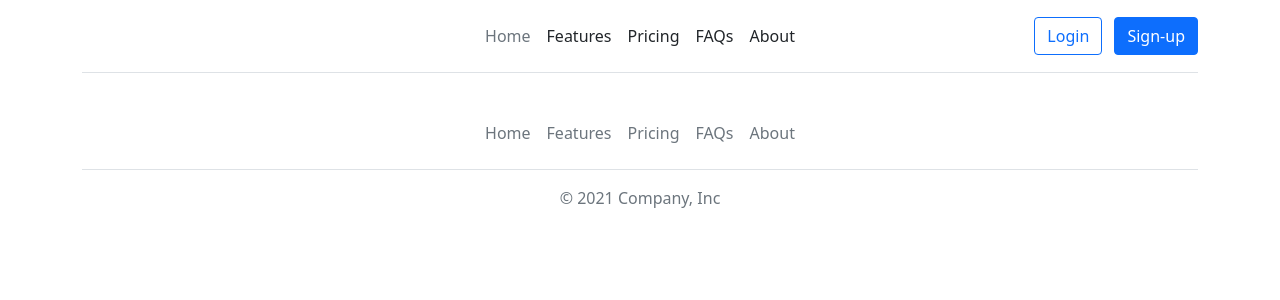
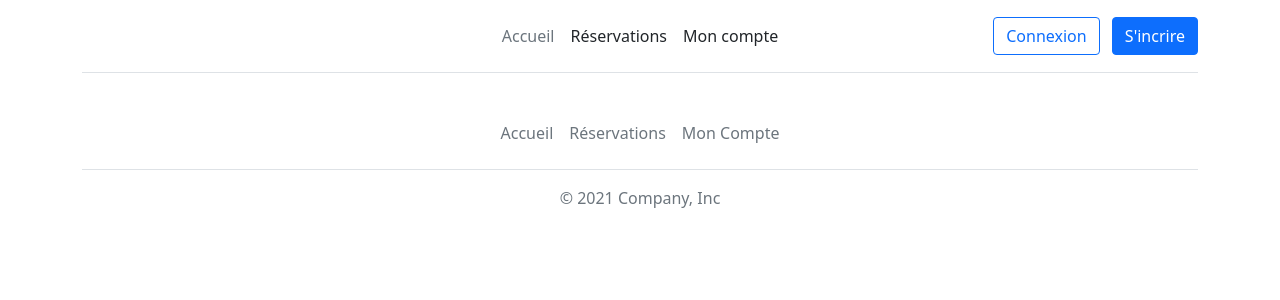
Before and after one commit to SirHautDeFraise/restaurant, a Flask app: template templates/base.html in a window 1280 px wide. Shown: the top 300 px of the page. Run offline with Flask 2, Linux system fonts and the light colour scheme; the template is opened without the code that fills it, so the values that code supplies are empty.

Commit message:
Register page has been created

```diff
--- a/app.py
+++ b/app.py
@@ -7,8 +7,8 @@ app = Flask(__name__)
 
 
 @app.route("/")
-def hello_world():
-    return "<p>Hello</p>"
+def base():
+    return render_template('base.html')
 
 
 @app.route('/user/<username>')
@@ -21,7 +21,9 @@ def show_user_profile(username):
 def login():
     return "<p>login</p>"
 
+@app.route('/inscription', methods=['GET', 'POST'])
+def register():
 
-@app.route('/reservation')
-def hello(name=None):
-    return render_template('hello.html', name=name)
+    if request.method == 'POST':
+        return "Vous avez envoyé : {msg}".format(msg=request.form['msg'])
+    return render_template('register.html')
--- a/templates/base.html
+++ b/templates/base.html
@@ -14,16 +14,14 @@
       </a>
 
       <ul class="nav col-12 col-md-auto mb-2 justify-content-center mb-md-0">
-        <li><a href="#" class="nav-link px-2 link-secondary">Home</a></li>
-        <li><a href="#" class="nav-link px-2 link-dark">Features</a></li>
-        <li><a href="#" class="nav-link px-2 link-dark">Pricing</a></li>
-        <li><a href="#" class="nav-link px-2 link-dark">FAQs</a></li>
-        <li><a href="#" class="nav-link px-2 link-dark">About</a></li>
+        <li><a href="#" class="nav-link px-2 link-secondary">Accueil</a></li>
+        <li><a href="#" class="nav-link px-2 link-dark">Réservations</a></li>
+        <li><a href="#" class="nav-link px-2 link-dark">Mon compte</a></li>
       </ul>
 
       <div class="col-md-3 text-end">
-        <button type="button" class="btn btn-outline-primary me-2">Login</button>
-        <button type="button" class="btn btn-primary">Sign-up</button>
+        <button type="button" class="btn btn-outline-primary me-2">Connexion</button>
+        <button type="button" class="btn btn-primary" href="templates/register.html">S'incrire</button>
       </div>
     </header>
   </div>
@@ -34,11 +32,9 @@
     <div class="container">
   <footer class="py-3 my-4">
     <ul class="nav justify-content-center border-bottom pb-3 mb-3">
-      <li class="nav-item"><a href="#" class="nav-link px-2 text-muted">Home</a></li>
-      <li class="nav-item"><a href="#" class="nav-link px-2 text-muted">Features</a></li>
-      <li class="nav-item"><a href="#" class="nav-link px-2 text-muted">Pricing</a></li>
-      <li class="nav-item"><a href="#" class="nav-link px-2 text-muted">FAQs</a></li>
-      <li class="nav-item"><a href="#" class="nav-link px-2 text-muted">About</a></li>
+      <li class="nav-item"><a href="/templates/base.html" class="nav-link px-2 text-muted">Accueil</a></li>
+      <li class="nav-item"><a href="#" class="nav-link px-2 text-muted">Réservations</a></li>
+      <li class="nav-item"><a href="#" class="nav-link px-2 text-muted">Mon Compte</a></li>
     </ul>
     <p class="text-center text-muted">&copy; 2021 Company, Inc</p>
   </footer>
```
Also changed, not shown: templates/hello.html (deleted, +0 -7 lines), templates/register.html (added, +49 -0 lines).
